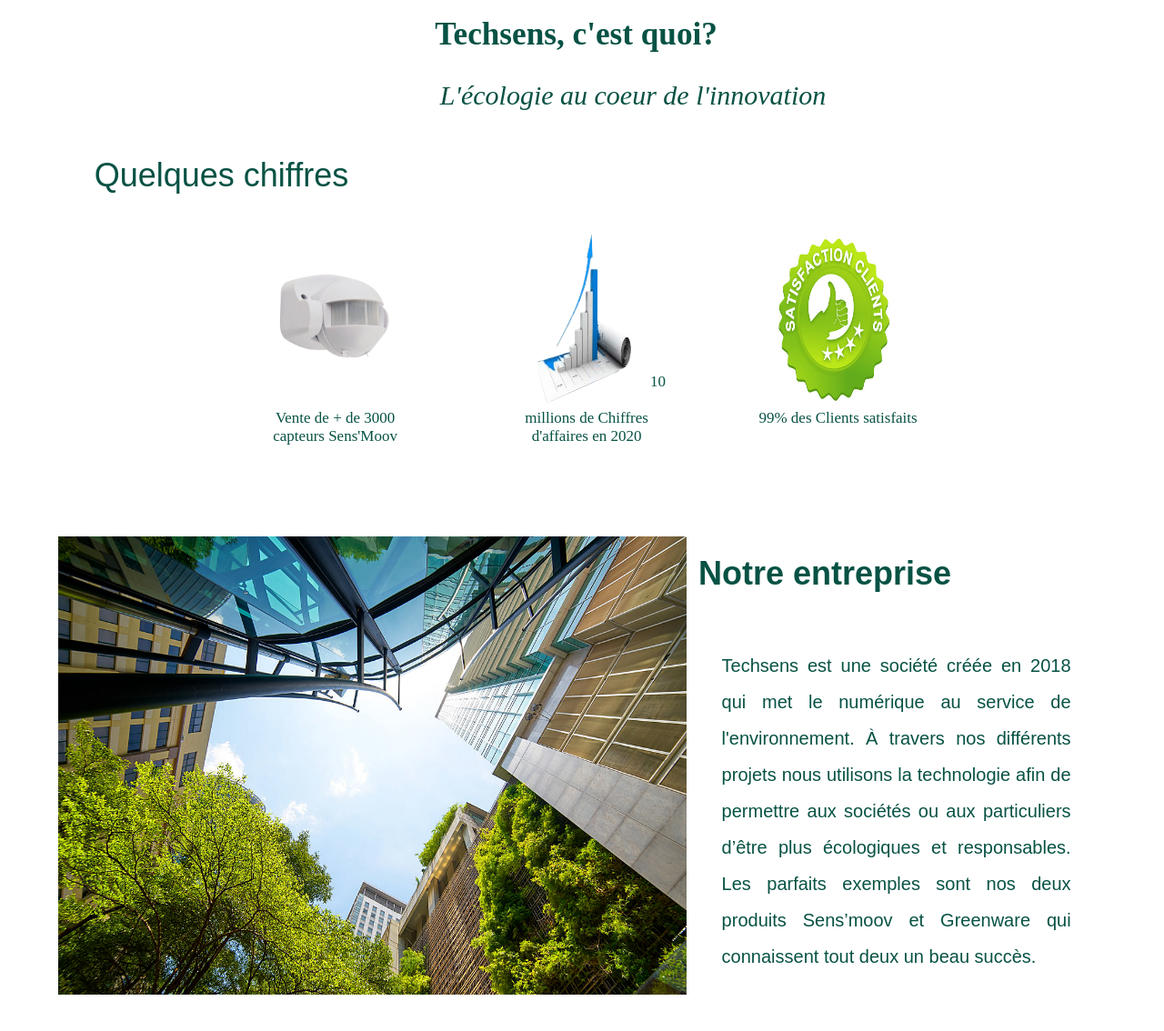
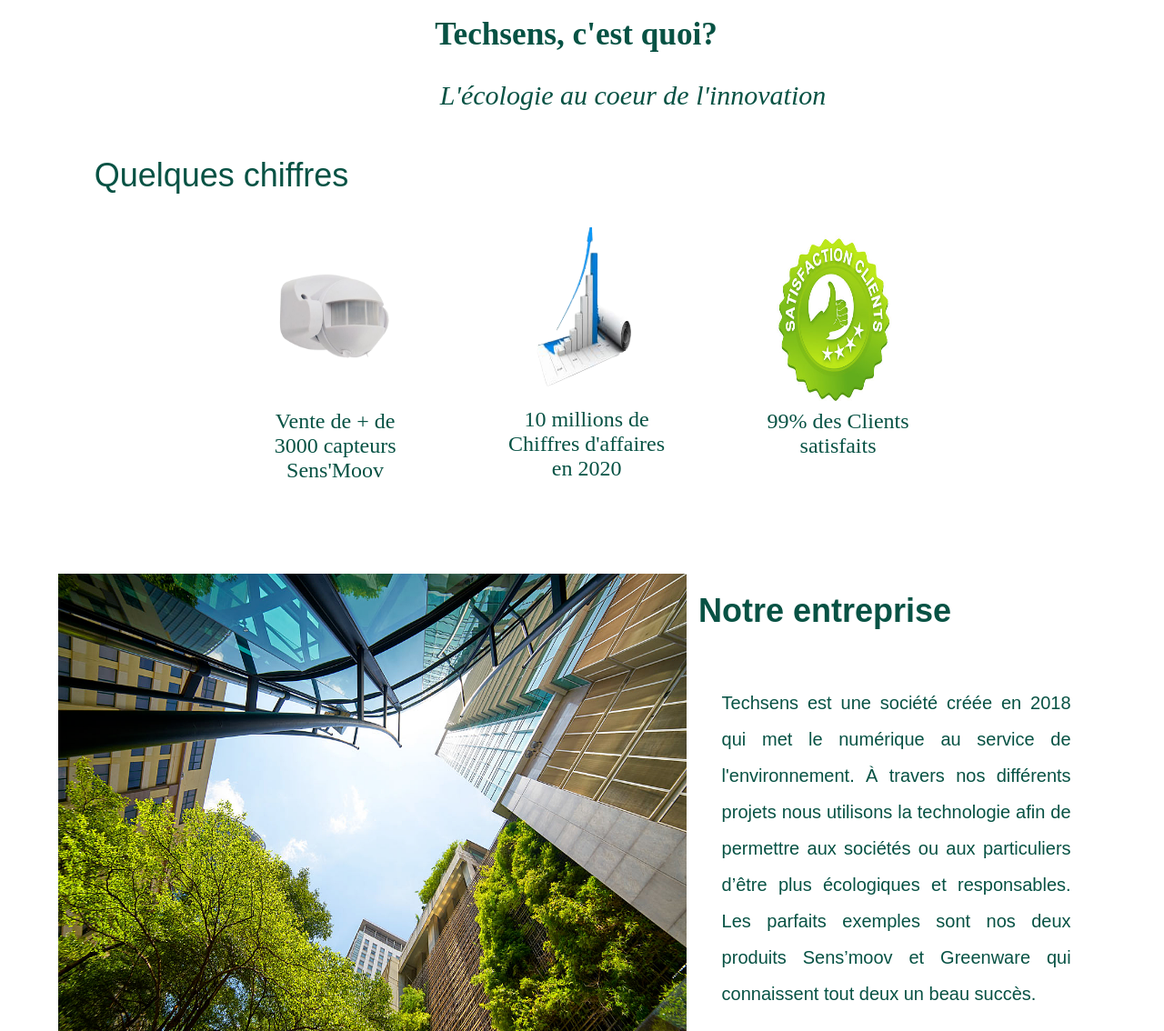
Before and after one commit to YNSBNL/GREENWARE, a PHP site: page /accueil.php in a window 1280 px wide; the page is wider, and only the part inside the window is pictured. Shown: the part 770-1904 px from the top of that part at 91% size. Run offline with PHP 8.4, Linux system fonts and the light colour scheme.

Commit message:
Update graphique.css

```diff
--- a/Techsens/graphique.css
+++ b/Techsens/graphique.css
@@ -314,14 +314,15 @@ h1.Techsens {
 .text3 {
     margin-left: 10%;
     text-align: center;
-    font-size: 17px;
+    font-size: 1.5em;
     color: #075244;
     width: 20%;
+    margin-top: -2%;
 }
 
 .text2 {
     text-align: center;
-    font-size: 17px;
+    font-size: 1.5em;
     color: #075244;
     width: 20%;
 }
@@ -329,7 +330,7 @@ h1.Techsens {
 .text4 {
     margin-left: 10%;
     text-align: center;
-    font-size: 17px;
+    font-size: 1.5em;
     color: #075244;
     width: 20%;
 }
@@ -580,7 +581,7 @@ div.Chiffres {
     color: #F3F3F3;
     text-align: center;
     opacity: 0.9;
-    margin-top: 2500px;
+    margin-top: 3000px;
 }
 
 .photologo {
```
